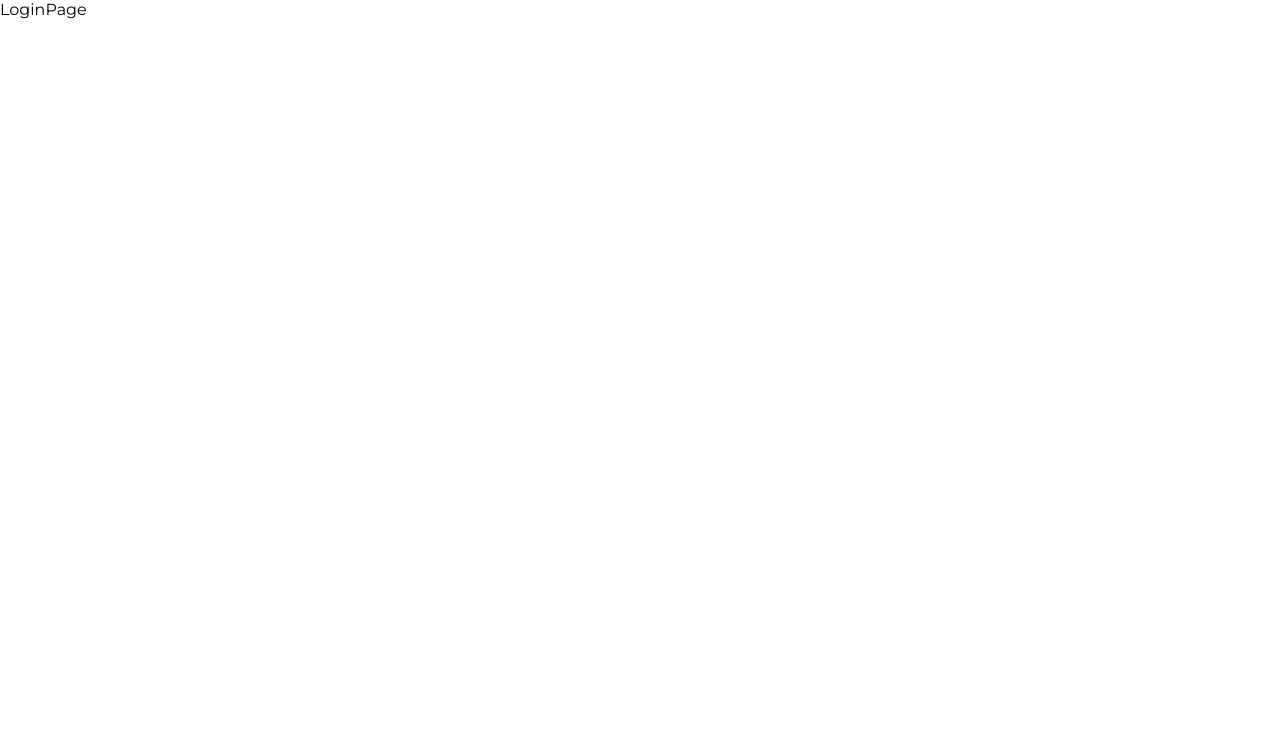
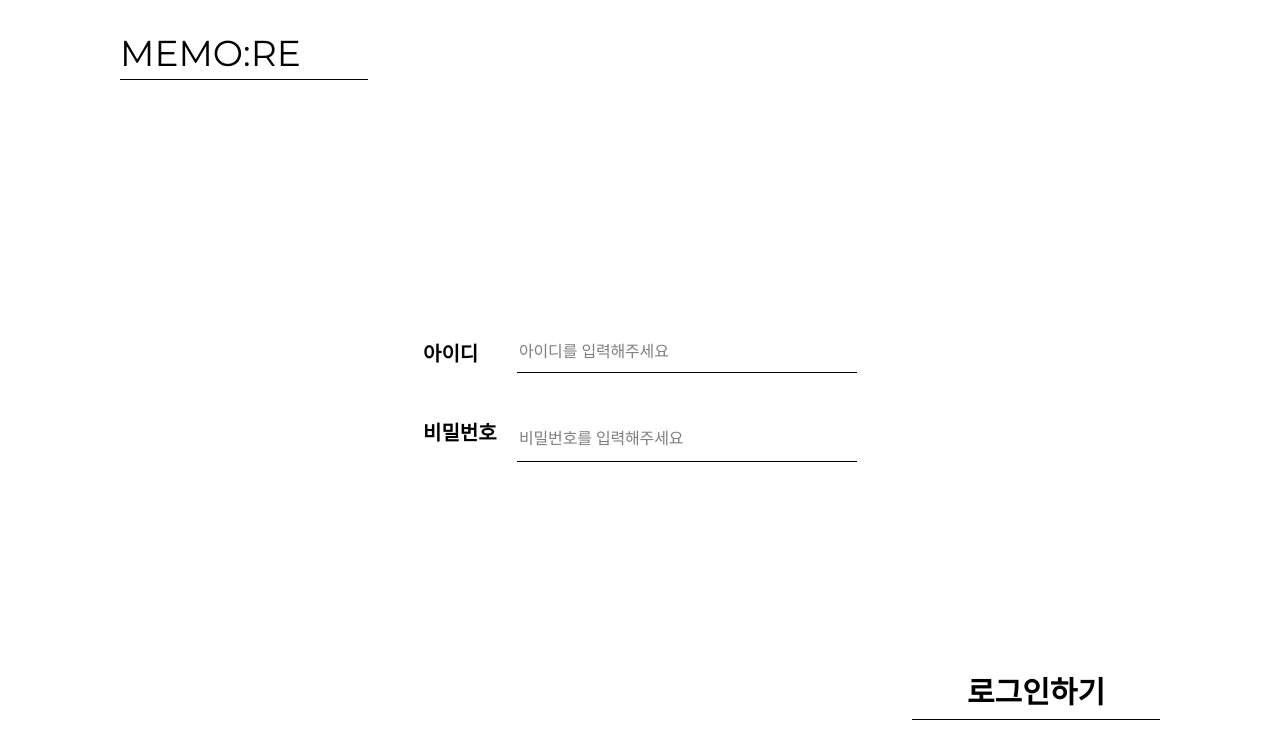
Before and after one commit to potenday-project/MEMO-RE_FE, a React (Create React App) app: page /login in a window 1280 px wide. Shown: the top 744 px of the page. Built offline with nearby package versions, Linux system fonts and the light colour scheme; a web font is replaced by a local one.

Commit message:
style / 로그인 페이지 UI

```diff
--- a/src/Components/CommonInput/index.tsx
+++ b/src/Components/CommonInput/index.tsx
@@ -1,20 +1,27 @@
 import { styled } from "styled-components";
 import { BaseInputProps } from "../../config/types";
 
-const CommonInput = ({ type, name, label, placeholder }: BaseInputProps) => {
+const CommonInput = ({
+  type,
+  name,
+  label,
+  placeholder,
+  className,
+}: BaseInputProps) => {
   return (
-    <InputField>
+    <InputWrap>
       {label ? <span>{label}</span> : null}
       <StyledInput
         type={type}
         name={name}
         placeholder={`${placeholder ? placeholder : ""}`}
+        className={`${className ? className : ""}`}
       />
-    </InputField>
+    </InputWrap>
   );
 };
 
-const InputField = styled.div`
+const InputWrap = styled.div`
   display: flex;
   justify-content: center;
   gap: 20px;
@@ -35,8 +42,13 @@ export const StyledInput = styled.input`
   border-bottom: 1px solid #000;
   padding-bottom: 10px;
 
+  color: #000;
+  font-size: 20px;
+  line-height: 19.2px;
+
   &::placeholder {
     color: rgba(0, 0, 0, 0.5);
+    font-size: 16px;
     font-weight: 500;
     line-height: 24px;
     letter-spacing: -0.176px;
--- a/src/Pages/Login/index.tsx
+++ b/src/Pages/Login/index.tsx
@@ -1,25 +1,66 @@
 import axios from "axios";
 import { useState } from "react";
+import { useDispatch } from "react-redux";
+import { setToken } from "../../features/token/accessTokenSlice";
+import GridHeaderLayout from "../../components/GridHeaderLayout";
+import CommonInput from "../../components/CommonInput";
+import SubmitButton from "../../components/SubmitButton";
+import { styled } from "styled-components";
 
 const LoginPage = () => {
   const [username, setUsername] = useState("");
   const [password, setPassword] = useState("");
+  const dispatch = useDispatch();
 
-  const onLogin = () => {
+  const onLogin = async () => {
     const data = { username, password };
-    axios
-      .post("/login", data)
-      .then((res) => {
-        const { token } = res.data;
-        // API 요청하는 콜마다 헤더에 accessToken 담아 보내도록 설정
-        axios.defaults.headers.common["Authorization"] = `Bearer ${token}`;
-      })
-      .catch((error) => {
-        // 에러 처리
-      });
+    try {
+      const res = await axios.post("/login", data);
+      const { token } = res.data;
+      dispatch(setToken(token));
+
+      // API 요청하는 콜마다 헤더에 accessToken 담아 보내도록 설정
+      axios.defaults.headers.common["Authorization"] = `Bearer ${token}`;
+    } catch (e) {
+      // 에러 처리
+      console.log("로그인 에러", e);
+    }
   };
 
-  return <div>LoginPage</div>;
+  return (
+    <GridHeaderLayout>
+      <InputField>
+        <CommonInput
+          type="text"
+          name="username"
+          label="아이디"
+          placeholder="아이디를 입력해주세요"
+        />
+        <CommonInput
+          type="password"
+          name="password"
+          label="비밀번호"
+          placeholder="비밀번호를 입력해주세요"
+          className="loginPwInput"
+        />
+      </InputField>
+      <SubmitButton onClick={onLogin}>로그인하기</SubmitButton>
+    </GridHeaderLayout>
+  );
 };
 
+const InputField = styled.div`
+  display: grid;
+  grid-column: span 12;
+  grid-row-gap: 44px;
+  align-self: center;
+
+  input.loginPwInput {
+    font-size: 31px;
+    font-weight: 500;
+    line-height: 32.34px;
+    letter-spacing: 5.27px;
+  }
+`;
+
 export default LoginPage;
--- a/src/config/types.ts
+++ b/src/config/types.ts
@@ -3,6 +3,7 @@ export interface BaseInputProps {
   type: string;
   label?: string;
   placeholder?: string;
+  className?: string;
 }
 
 export interface CommonButtonProps {
```
